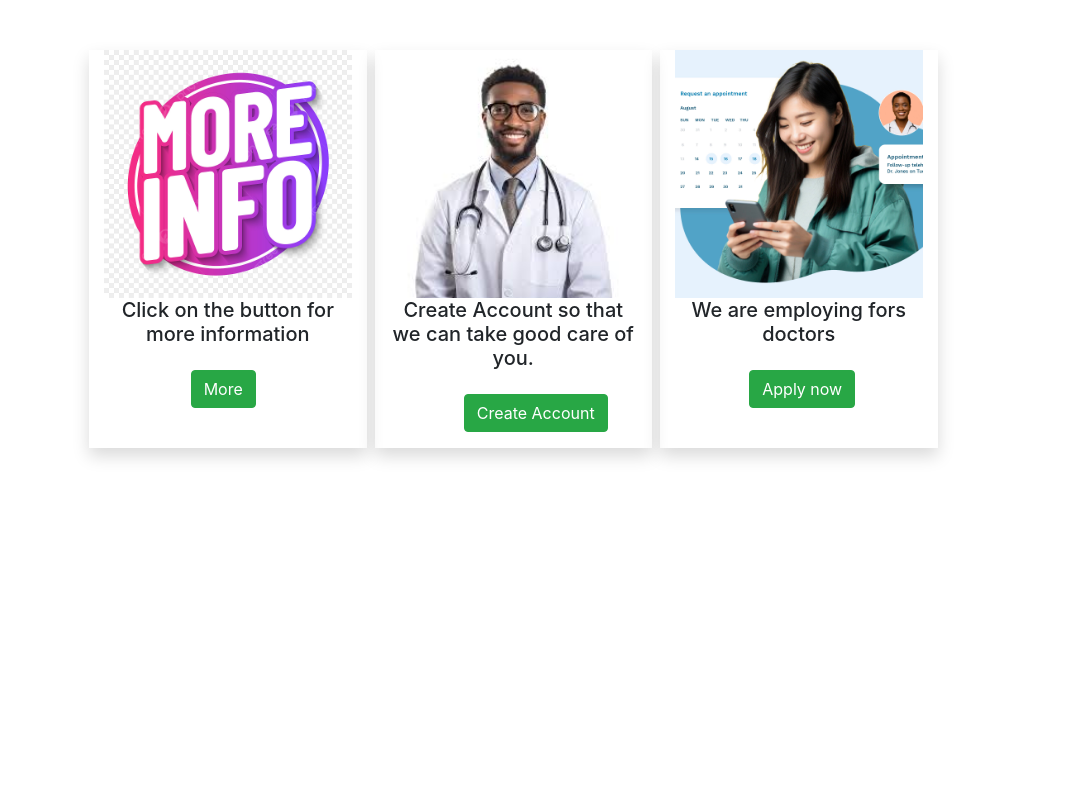
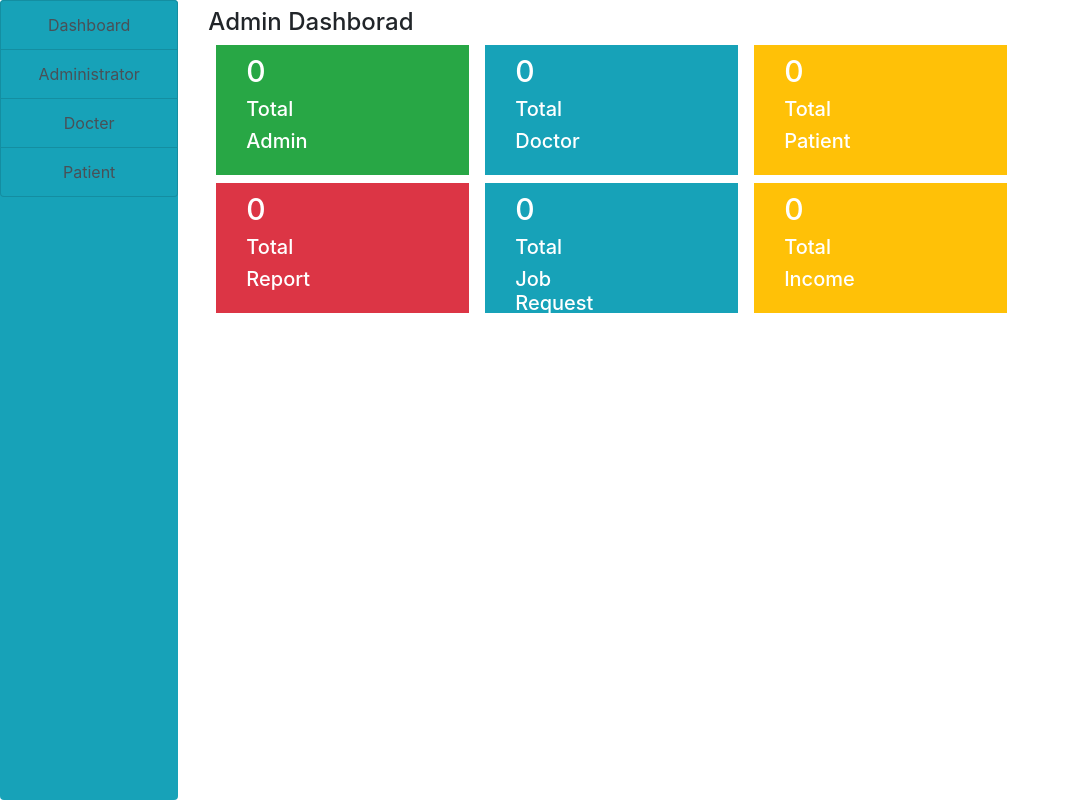
Before and after one commit to ttn82308/Project1, a PHP site: page /admin/index.php in a window 1280 px wide. Shown: the part 56-856 px from the top of the page, without its empty margins (0-1070 px from the left). Before the commit the page ends 516 px from the top, so only its background shows below. Run offline with PHP 8.4, Linux system fonts and the light colour scheme; data that the repository does not hold is empty; some libraries are stand-ins or nearby versions.

Commit message:
Add files via upload

```diff
--- /dev/null
+++ b/admin/index.php
@@ -0,0 +1,142 @@
+<?php
+	session_start();
+ ?>
+
+<!DOCTYPE html>
+<html>
+<head>
+<title>Admin Dashboard</title>
+</head>
+<body>
+	<?php
+	include("../include/header.php");
+	include("../include/connection.php");
+	 ?>
+<div class="container-fluid">
+	<div class="col-md-12">
+		<div class="row">
+		<div class="col-md-2" style="margin-left:-30px;">
+
+			<?php
+			include("sidenav.php");
+			 ?>
+		</div>
+
+		<div class="col-md-10">
+			<h4 class="my-2">Admin Dashborad</h4>
+
+				<div class="col-md-12 my-1">
+				<div class="row">
+				<div class="col-md-3 bg-success mx-2" style="height: 130px;">
+					<div class="col-md-12">
+						<div class="row">
+						<div class="col-md-8 ">
+							<?php
+							$ad = mysqli_query($connect,"SELECT * FROM admin");
+							$num = mysqli_num_rows($ad);
+							 ?>
+							<h5 class="my-2 text-white" style="font-size: 30px;">
+								<?php
+								echo $num;
+							 ?>
+							 </h5>
+							<h5 class="text-white">Total</h5>
+							<h5 class="text-white">Admin</h5>
+						</div>
+						<div class="col-md-4 d-flex align-items-center justify-content-center">
+							<a href="#">
+								<i class="fa fa-user-cog fa-3x my-1" style="color: white;" ></i>
+							</a>
+						</div>
+						</div>
+					</div>
+				</div>
+				<div class="col-md-3 bg-info mx-2" style="height: 130px;">
+					<div class="col-md-12">
+						<div class="row">
+						<div class="col-md-8 ">
+							<h5 class="my-2 text-white" style="font-size: 30px;">0</h5>
+							<h5 class="text-white">Total</h5>
+							<h5 class="text-white">Doctor</h5>
+						</div>
+						<div class="col-md-4 d-flex align-items-center justify-content-center">
+							<a href="#">
+								<i class="fa fa-user-md fa-3x my-1" style="color: white;" ></i>
+							</a>
+						</div>
+						</div>
+					</div>
+				</div>
+				<div class="col-md-3 bg-warning mx-2" style="height: 130px;">
+					<div class="col-md-12">
+						<div class="row">
+						<div class="col-md-8 ">
+							<h5 class="my-2 text-white" style="font-size: 30px;">0</h5>
+							<h5 class="text-white">Total</h5>
+							<h5 class="text-white">Patient</h5>
+						</div>
+						<div class="col-md-4 d-flex align-items-center justify-content-center">
+							<a href="#">
+								<i class="fa fa-procedures fa-3x my-1" style="color: white;" ></i>
+							</a>
+						</div>
+						</div>
+					</div>
+				</div>
+				<div class="col-md-3 bg-danger mx-2 my-2" style="height: 130px;">
+					<div class="col-md-12">
+						<div class="row">
+						<div class="col-md-8 ">
+							<h5 class="my-2 text-white" style="font-size: 30px;">0</h5>
+							<h5 class="text-white">Total</h5>
+							<h5 class="text-white">Report</h5>
+						</div>
+						<div class="col-md-4 d-flex align-items-center justify-content-center">
+							<a href="#">
+								<i class="fa fa-flag fa-3x my-1" style="color: white;" ></i>
+							</a>
+						</div>
+						</div>
+					</div>
+				</div>
+				<div class="col-md-3 bg-info mx-2 my-2" style="height: 130px;">
+					<div class="col-md-12">
+						<div class="row">
+						<div class="col-md-8 ">
+							<h5 class="my-2 text-white" style="font-size: 30px;">0</h5>
+							<h5 class="text-white">Total</h5>
+							<h5 class="text-white">Job Request</h5>
+						</div>
+						<div class="col-md-4 d-flex align-items-center justify-content-center">
+							<a href="#">
+								<i class="fa fa-user-edit fa-3x my-1" style="color: white;" ></i>
+							</a>
+						</div>
+						</div>
+					</div>
+				</div>
+				<div class="col-md-3 bg-warning mx-2 my-2" style="height: 130px;">
+					<div class="col-md-12">
+						<div class="row">
+						<div class="col-md-8 ">
+							<h5 class="my-2 text-white" style="font-size: 30px;">0</h5>
+							<h5 class="text-white">Total</h5>
+							<h5 class="text-white">Income</h5>
+						</div>
+						<div class="col-md-4 d-flex align-items-center justify-content-center">
+							<a href="#">
+								<i class="fa fa-money-check-alt fa-3x my-1" style="color: white;" ></i>
+							</a>
+						</div>
+						</div>
+					</div>
+				</div>
+				</div>
+				</div>
+			</div>
+		</div>
+	</div>
+
+</div>
+</body>
+</html>
--- /dev/null
+++ b/admin/sidenav.php
@@ -0,0 +1,14 @@
+<!DOCTYPE html>
+<html>
+<head>
+	<title></title>
+</head>
+<body>
+			<div class="list-group bg-info" style="height: 100vh;">
+				<a href="index.php" class="list-group-item list-group-item-action bg-info text-center">Dashboard</a>
+				<a href="" class="list-group-item list-group-item-action bg-info text-center">Administrator</a>
+				<a href="" class="list-group-item list-group-item-action bg-info text-center">Docter</a>
+				<a href="" class="list-group-item list-group-item-action bg-info text-center">Patient</a>
+			</div>
+</body>
+</html>
```
Also changed, not shown: admin/logout.php (added, +11 -0 lines), adminlogin.php (+6 -5 lines), header.php (added, +49 -0 lines).
